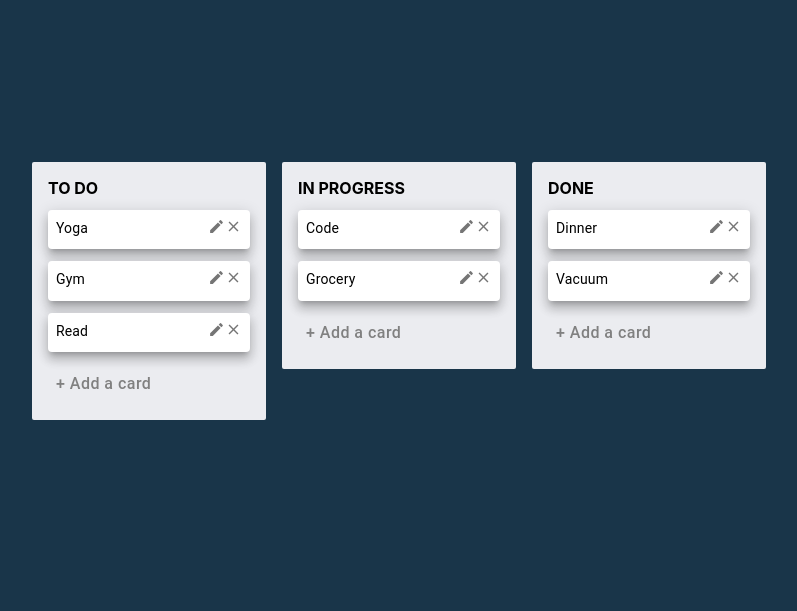
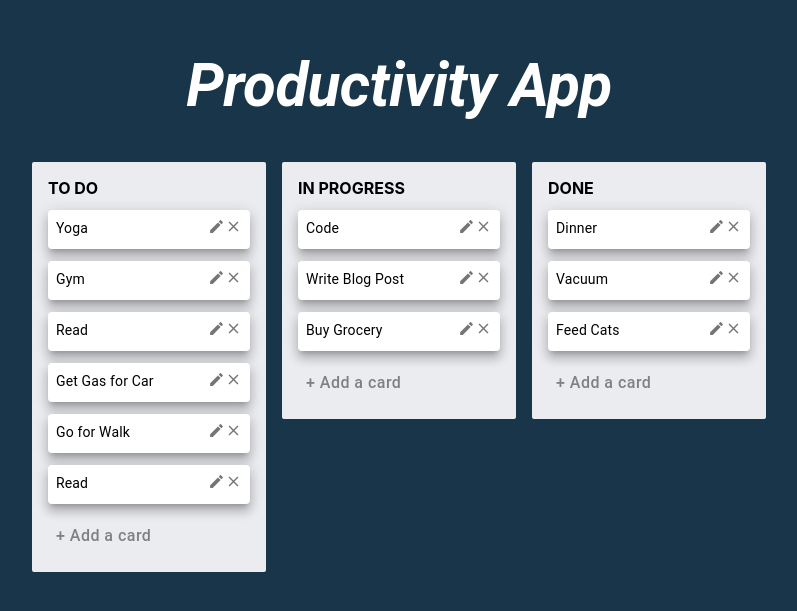
Before and after one commit to apmfree78/trello-clone, a React (Create React App) app: page / in a window 1280 px wide. Shown: the part 109-720 px from the top of the page, without its empty margins (241-1038 px from the left). Built offline with nearby package versions, Linux system fonts and the light colour scheme.

Commit message:
cleaned up style and layout

```diff
--- a/public/index.html
+++ b/public/index.html
@@ -24,7 +24,7 @@
       work correctly both with client-side routing and a non-root public URL.
       Learn how to configure a non-root public URL by running `npm run build`.
     -->
-    <title>React App</title>
+    <title>Productivity App</title>
   </head>
   <body>
     <noscript>You need to enable JavaScript to run this app.</noscript>
--- a/src/App.tsx
+++ b/src/App.tsx
@@ -1,11 +1,23 @@
-import { Grid, Container } from '@mui/material';
+import { Grid, Container, Typography } from '@mui/material';
 import TaskBoard from './components/TaskBoard';
 
+//set styles
 const gridStyle = { minWidth: '250px' };
+const headlineStyle = {
+  p: 5,
+  fontStyle: 'italic',
+  fontWeight: 'bold',
+  color: 'white',
+  textAlign: 'center',
+  textShadow: '',
+};
 
 const App: React.FC = () => {
   return (
     <Container sx={{ p: 2 }} maxWidth='xl'>
+      <Typography sx={headlineStyle} variant='h2'>
+        Productivity App
+      </Typography>
       <Grid
         container
         direction='row'
--- a/src/components/CardEditForm.tsx
+++ b/src/components/CardEditForm.tsx
@@ -1,5 +1,4 @@
 /* eslint-disable import/no-cycle */
-/* eslint-disable react/prop-types */
 import { Button, TextField, Grid } from '@mui/material';
 import { useContext, FormEvent } from 'react';
 import SendIcon from '@mui/icons-material/Send';
@@ -13,11 +12,9 @@ interface Props {
   description: string;
 }
 
-// show form to add or Edit Reminder
-// MUST pass closeForm prop, which is a function that is
-// execute to close whatever popup this form shows up in
-// right now it's setup to accept 'closeFrom' from ModalTemplate
-// located in /lib/ModalTemplate.js
+// load Edit an individual card
+// this form shows up in CardModal
+// when user clicks pencil icon
 const CardEditForm: React.FC<Props> = ({
   category,
   index,
@@ -29,10 +26,12 @@ const CardEditForm: React.FC<Props> = ({
   // using custom hook useFomr
   const { inputs, handleChange } = useForm({ title, description });
 
-  const handleSubmit = (event: FormEvent) => {
+  //capture edits to card and dispatch to editCard
+  const handleSubmit = (event: FormEvent): void => {
     event.preventDefault();
-    console.log(`title: ${inputs.title}, description: ${inputs.description}`);
-    // dispatching changes to form
+
+    // dispatching form changes to editCard that will update
+    // global state and rerender DOM with updates
     editCard(
       { category, title: inputs.title, desp: inputs.description },
       index
@@ -40,10 +39,9 @@ const CardEditForm: React.FC<Props> = ({
   };
 
   // input form to update Card,
-  // will take : title (label), descript,
+  // will take : title , description,
   return (
     <form onSubmit={handleSubmit}>
-      {/* use fieldset to disable form when graphQL mutation is executing */}
       <Grid container justifyContent='center' alignItems='center'>
         <TextField
           required
@@ -70,7 +68,7 @@ const CardEditForm: React.FC<Props> = ({
           value={inputs.description}
           onChange={handleChange}
         />
-        {/* button click triggers graphQL mutation to create new Reminder and update cache */}
+        {/* button click dispatches card changes to editCard method obtained from GlobalContext */}
         <Button
           type='submit'
           size='large'
--- a/src/components/Cards.tsx
+++ b/src/components/Cards.tsx
@@ -12,7 +12,7 @@ interface Props {
   category: string;
 }
 
-//design for main task item
+//design for each card element
 const Item = styled(Paper)(({ theme }) => ({
   ...theme.typography.body2,
   textAlign: 'left',
@@ -21,10 +21,12 @@ const Item = styled(Paper)(({ theme }) => ({
   paddingBottom: 1,
   color: theme.palette.text.secondary,
   height: 'auto',
-  // lineHeight: '40px',
+  '&:active': {
+    backgroundColor: '#77be77',
+  },
 }));
 
-// this item is present when there are no active
+// ItemHidden is present when there are no active
 // cards are board, this allows user to drag new
 // cards to this board
 const ItemHidden = styled(Paper)(({ theme }) => ({
@@ -40,10 +42,13 @@ const ItemHidden = styled(Paper)(({ theme }) => ({
 const Cards: React.FC<Props> = ({ category }) => {
   // set modal open / close state
   const [modelOpen, setModalOpen] = useState<boolean>(false);
+
   // importing cards, setDragPosition which tracks movment of
   // card when its dragged and , moveCard, which executes the move
   const { cards, setDragPosition, moveCard, deleteCard } =
     useContext(GlobalContext);
+
+  // getting current card index, need this for Card Modal
   const [currentCardIndex, setCurrentCardIndex] = useState<number | null>(null);
 
   // function to set state for card modal which
@@ -123,7 +128,7 @@ const Cards: React.FC<Props> = ({ category }) => {
       </>
     );
   } else {
-    //return hidden element
+    //return default hidden element that allows user to drag card to empty board
     return (
       <ItemHidden
         onDragEnter={() => setDragPosition({ category, index: 0 }, 'current')}
--- a/src/index.tsx
+++ b/src/index.tsx
@@ -2,7 +2,6 @@ import React from 'react';
 import ReactDOM from 'react-dom/client';
 import './index.css';
 import App from './App';
-import reportWebVitals from './reportWebVitals';
 import { GlobalProvider } from './context/GlobalContext';
 
 const root = ReactDOM.createRoot(
@@ -15,8 +14,3 @@ root.render(
     </GlobalProvider>
   </React.StrictMode>
 );
-
-// If you want to start measuring performance in your app, pass a function
-// to log results (for example: reportWebVitals(console.log))
-// or send to an analytics endpoint. Learn more: https://bit.ly/CRA-vitals
-reportWebVitals();
--- a/src/lib/todoData.ts
+++ b/src/lib/todoData.ts
@@ -1,16 +1,4 @@
-import { taskProp, cardProp } from './interfaces';
-
-// hold card sample data , for a full fledge app this
-// data would be pull via API to backend database
-export const tasks: taskProp[] = [
-  { category: 'TO DO', title: 'Yoga', desp: 'Go to Yoga' },
-  { category: 'TO DO', title: 'Gym', desp: 'Go to Gym' },
-  { category: 'TO DO', title: 'Read', desp: 'Read a Book' },
-  { category: 'IN PROGRESS', title: 'Code', desp: 'Coding now' },
-  { category: 'IN PROGRESS', title: 'Grocery', desp: 'At Grocery Store' },
-  { category: 'DONE', title: 'Dinner', desp: 'Made Dinner' },
-  { category: 'DONE', title: 'Vacuum', desp: 'Done Vacuuming' },
-];
+import { cardProp } from './interfaces';
 
 // hold card sample data , for a full fledge app this
 // data would be pull via API to backend database
@@ -18,8 +6,17 @@ export const cardItems: cardProp[] = [
   { category: 'TO DO', title: 'Yoga', desp: 'Go to Yoga' },
   { category: 'TO DO', title: 'Gym', desp: 'Go to Gym' },
   { category: 'TO DO', title: 'Read', desp: 'Read a Book' },
+  { category: 'TO DO', title: 'Get Gas for Car', desp: 'Get Gas for Car' },
+  { category: 'TO DO', title: 'Go for Walk', desp: 'Go for Walk' },
+  { category: 'TO DO', title: 'Read', desp: 'Read a Book' },
   { category: 'IN PROGRESS', title: 'Code', desp: 'Coding now' },
-  { category: 'IN PROGRESS', title: 'Grocery', desp: 'At Grocery Store' },
+  {
+    category: 'IN PROGRESS',
+    title: 'Write Blog Post',
+    desp: 'Write on leetcode',
+  },
+  { category: 'IN PROGRESS', title: 'Buy Grocery', desp: 'At Grocery Store' },
   { category: 'DONE', title: 'Dinner', desp: 'Made Dinner' },
   { category: 'DONE', title: 'Vacuum', desp: 'Done Vacuuming' },
+  { category: 'DONE', title: 'Feed Cats', desp: 'Feed Cats at 9pm' },
 ];
```
Also changed, not shown: src/lib/interfaces.ts (+0 -7 lines).
